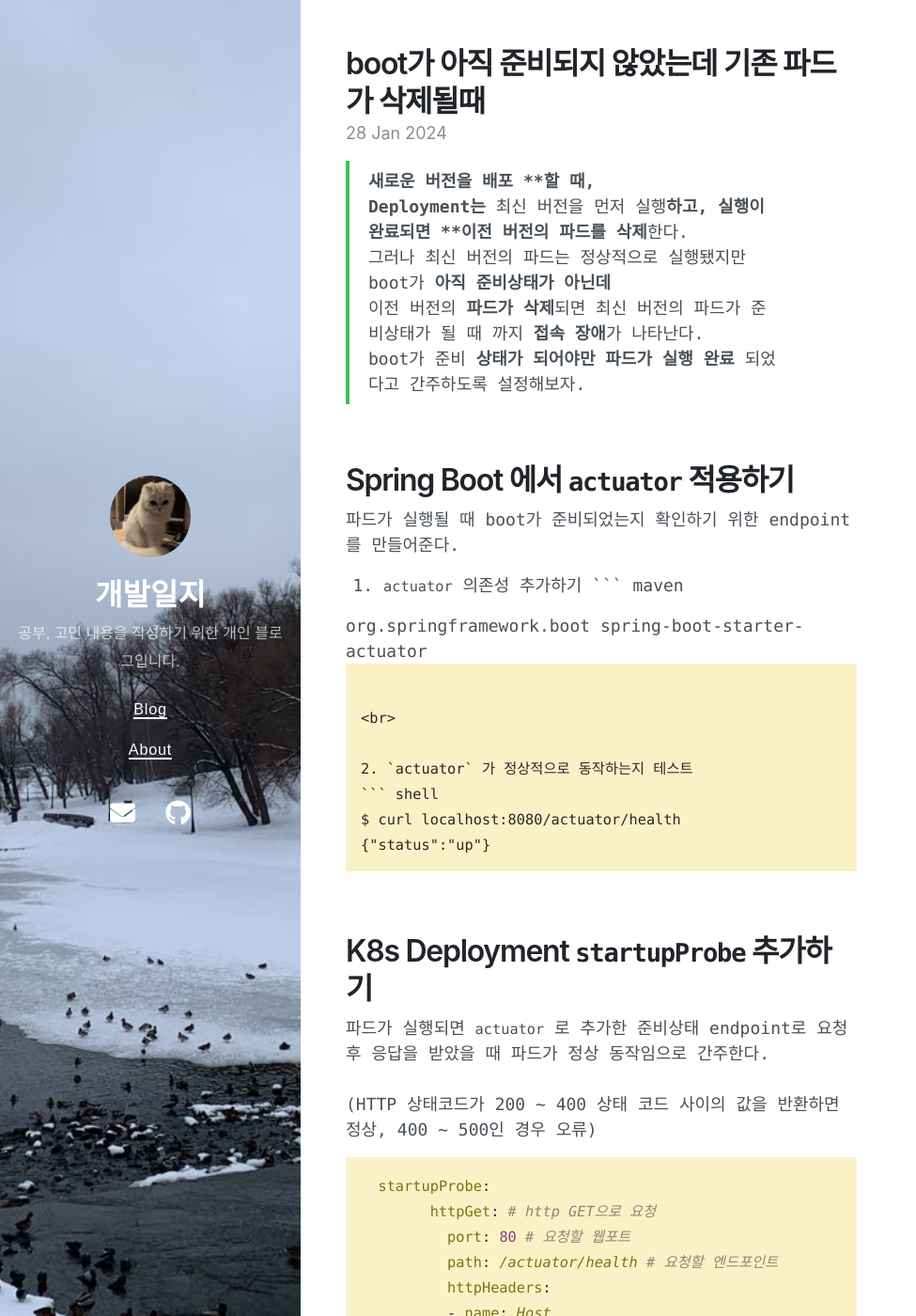
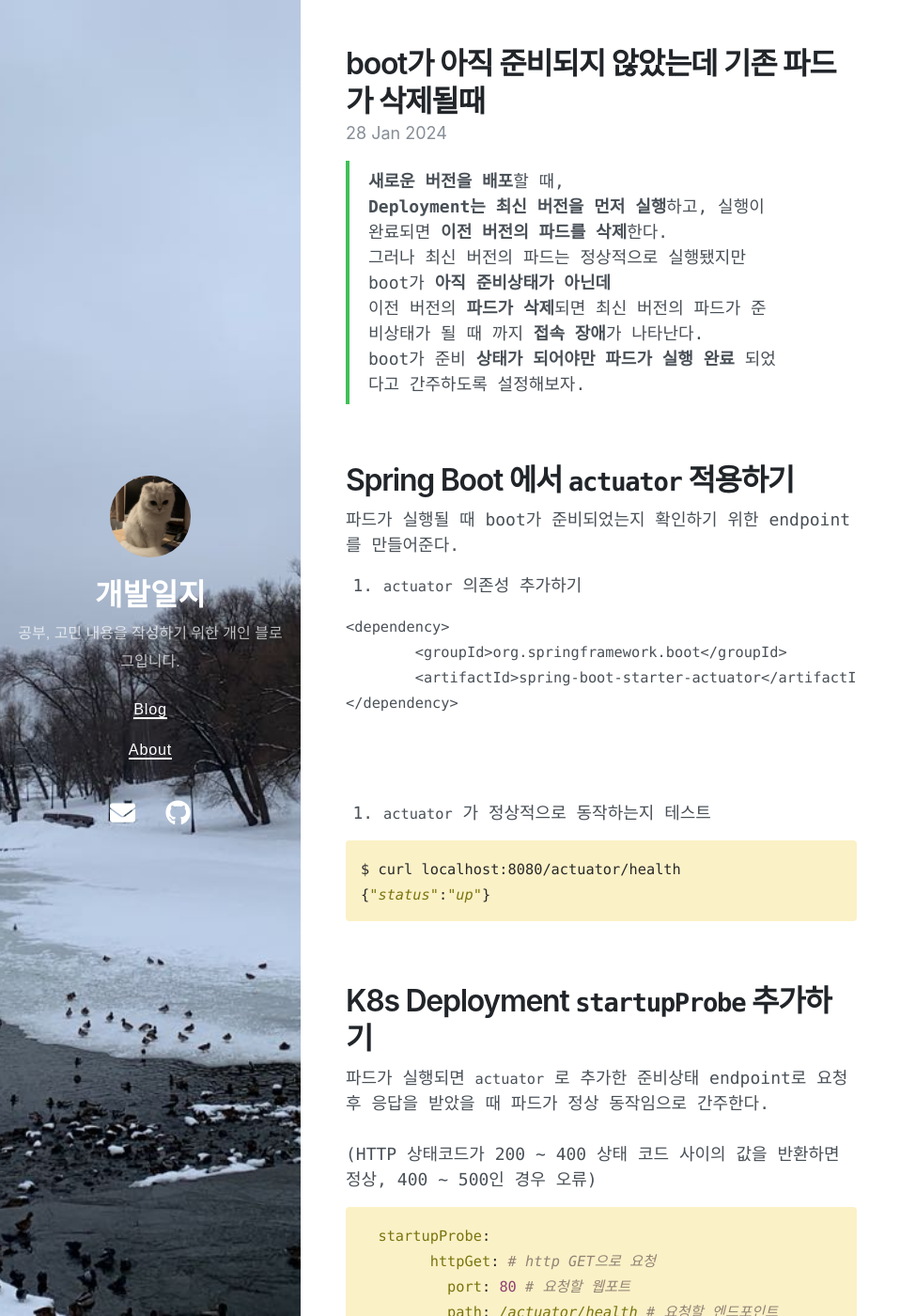
Before and after one commit to sykimtropical/tropical.github.io, a Jekyll site: the page built from _posts/2024-01-28-boot가 아직 준비되지 않았는데 기존 파드가 삭제될때.md, in a window 1280 px wide and 1400 px high. Shown: the whole window at 94% size, without its empty margins (0-975 px from the left). Built offline with Jekyll 4.4.1, drawn with Linux system fonts in a browser that asks for light colours; nearby versions of some CDN libraries; some web fonts are replaced.

Commit message:
startupprobe 본문 포멧 수정

````diff
--- a/_posts/2024-01-28-boot가 아직 준비되지 않았는데 기존 파드가 삭제될때.md
+++ b/_posts/2024-01-28-boot가 아직 준비되지 않았는데 기존 파드가 삭제될때.md
@@ -4,8 +4,8 @@ title:  "boot가 아직 준비되지 않았는데 기존 파드가 삭제될때"
 date:   2024-01-28 11:00:00 +0900
 tags: [k8s, kubernetes, boot, actuator, startupProbe]
 ---
->**새로운 버전을 배포 **할 때, <br>
->Deployment는** 최신 버전을 먼저 실행**하고, 실행이 완료되면 **이전 버전의 파드를 삭제**한다.<br>
+>**새로운 버전을 배포**할 때, <br>
+>**Deployment는 최신 버전을 먼저 실행**하고, 실행이 완료되면 **이전 버전의 파드를 삭제**한다.<br>
 >그러나 최신 버전의 파드는 정상적으로 실행됐지만 boot가 **아직 준비상태가 아닌데** <br>
 >이전 버전의 **파드가 삭제**되면 최신 버전의 파드가 준비상태가 될 때 까지 **접속 장애**가 나타난다.<br>
 >boot가 준비 **상태가 되어야만 파드가 실행 완료** 되었다고 간주하도록 설정해보자.
@@ -17,6 +17,7 @@ tags: [k8s, kubernetes, boot, actuator, startupProbe]
 파드가 실행될 때 boot가 준비되었는지 확인하기 위한 endpoint를 만들어준다.
 
 1. `actuator` 의존성 추가하기
+
 ``` maven
 <dependency>
 	<groupId>org.springframework.boot</groupId>
@@ -27,6 +28,7 @@ tags: [k8s, kubernetes, boot, actuator, startupProbe]
 <br>
 
 2. `actuator` 가 정상적으로 동작하는지 테스트
+
 ``` shell
 $ curl localhost:8080/actuator/health
 {"status":"up"}
````
